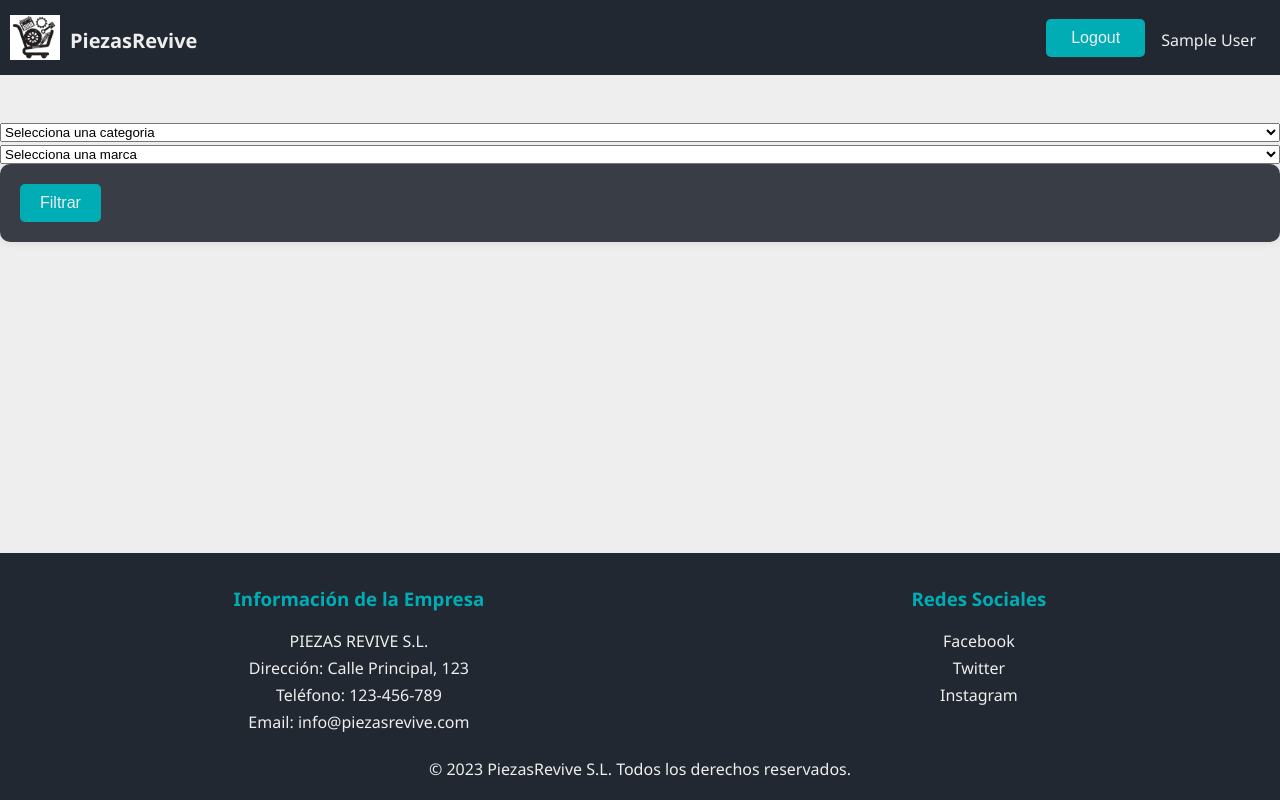
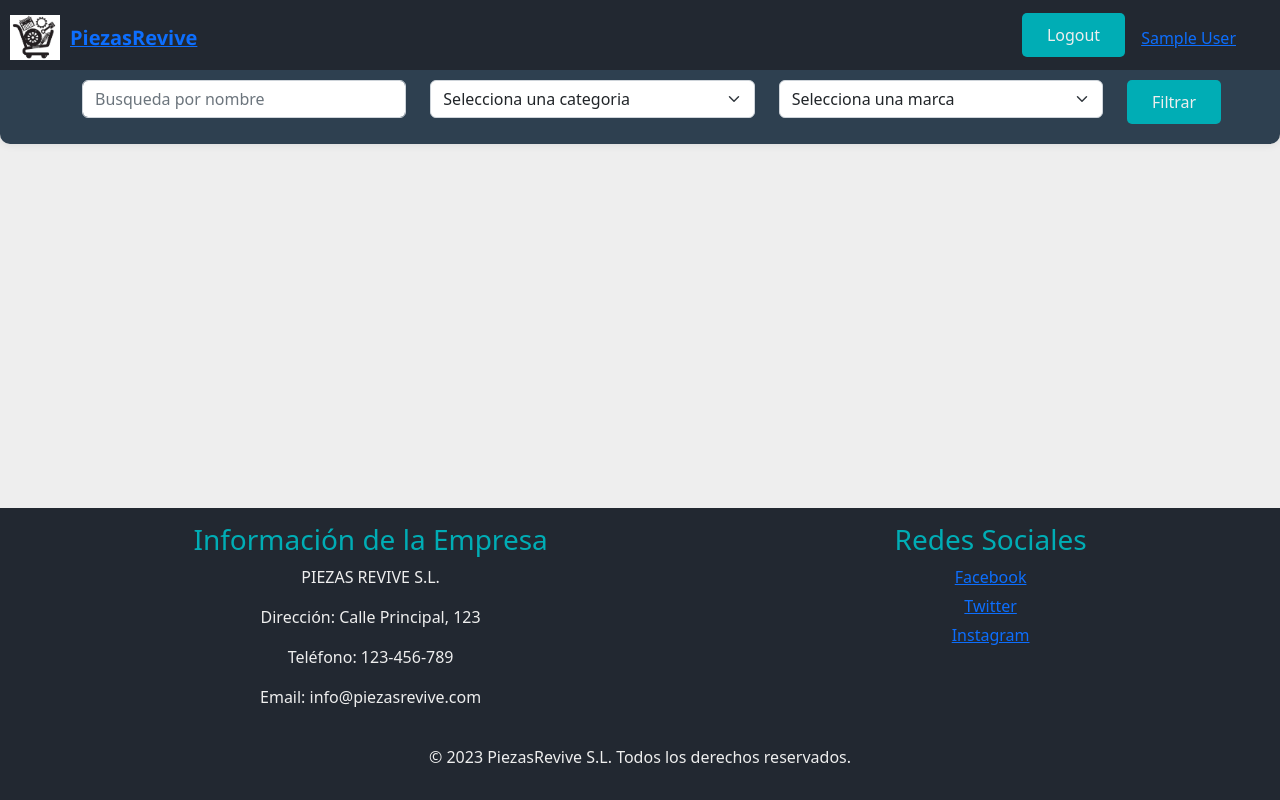
Before and after one commit to diegarlin/piezasRevive, a Django app: page /product/ in a window 1280 px wide. Run offline with Django 4.2, Linux system fonts and the light colour scheme; the visitor is signed in with stand-in values (Sample User, id 1); data that the repository does not hold is empty; some libraries are stand-ins or nearby versions.

Commit message:
filtrado de productos terminado

```diff
--- a/producto/templates/producto/producto.html
+++ b/producto/templates/producto/producto.html
@@ -8,13 +8,18 @@
 
 {% block content %}
 
-<main>
-
-  <div class="row bg-dark">
-    <div class="col-md-1"></div>
-    <div class="col-md-9">
+<head>
+    <meta name="viewport" content="width=device-width, initial-scale=1.0">
+  <link href="https://cdn.jsdelivr.net/npm/bootstrap@5.2.3/dist/css/bootstrap.min.css" rel="stylesheet"
+    integrity="sha384-rbsA2VBKQhggwzxH7pPCaAqO46MgnOM80zW1RWuH61DGLwZJEdK2Kadq2F9CUG65" crossorigin="anonymous">
+</head>
+<form action="/product/" method="GET" id="productfilter" style="background-color:#2E4050">
+<div class="container">
     <div class="row">
-            <div class="col-md-4">
+        <div class="col">
+            <input type="text" class="form-control" id="name" name="name" placeholder="Busqueda por nombre" form="productfilter">
+        </div>
+        <div class="col">
             <select class="form-select" aria-label="Selecciona un género" id="categorias" form="productfilter"
                 name="categoria" style="width: 100%;">
                 <option selected disabled>Selecciona una categoria</option>
@@ -23,7 +28,7 @@
                 {% endfor %}
             </select>
         </div>
-            <div class="col-md-4">
+        <div class="col">
             <select class="form-select" aria-label="Selecciona un sección" id="marcas" form="productfilter"
                 name="marca" style="width: 100%;">
                 <option selected disabled>Selecciona una marca</option>
@@ -32,20 +37,18 @@
                 {% endfor %}
             </select>
         </div>
+        <div class="col-md-1">
+            <button type="submit" class="logout-button">Filtrar</button>
         </div>
     </div>
-    <div class="col-md-2">
-        <form action="/product/" method="GET" id="productfilter">
-            <button type="submit" class="btn btn-primary">Filtrar</button>
+</div>
 </form>
-    </div>
-</div>
 
   <div class="container text-center">
     {% for productos in tupla_producto %}
     <div class="row">
         {% for producto in productos %}
-        <div class="col-12 col-md-4 text-center">
+        <div class="col-12 col-md-6 text-center">
             <div class="card" style="max-height: fit-content; max-width: fit-content;">
                 <img src={{producto.imagen}} class="card-img-top" alt="...">
                 <div class="card-body">
@@ -82,7 +85,6 @@
     </hr>
     {% endfor %}
 </div>
-</main>
 
 
 
--- a/producto/views.py
+++ b/producto/views.py
@@ -47,7 +47,7 @@ def get_products_by_tuples(nombre_de_producto_buscado=None, categoria_buscada=No
         nombre_de_producto_buscado_valido = True
 
         if nombre_de_producto_buscado is not None:
-            nombre_de_producto_buscado_valido = producto.nombre.lower() == nombre_de_producto_buscado.replace("+"," ").lower()
+            nombre_de_producto_buscado_valido = producto.nombre.lower().__contains__(nombre_de_producto_buscado.replace("+"," ").lower())
         if categoria_buscada is not None:
             print(categoria_buscada)
             categoria_valida = producto.categoria.lower() == categoria_buscada.lower()
```
Lines whose indentation alone changed are shown as unchanged.
